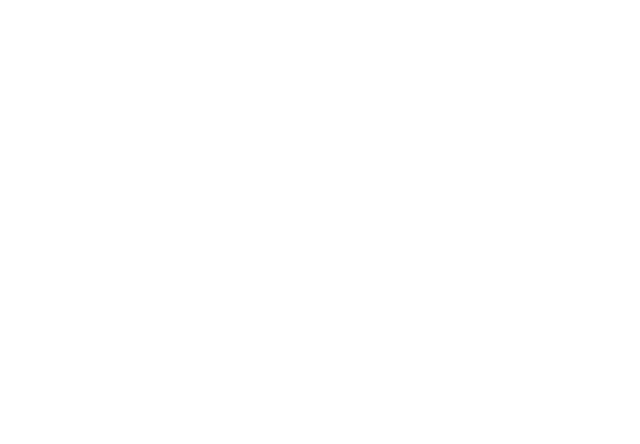
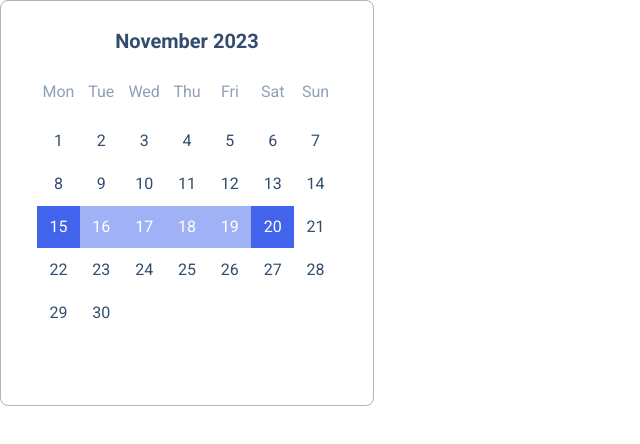
Before and after one commit to js-tasks-ru/htmlcss-20231027_anton012, a website: page 05-lection3/03-calendar/index.html in a window 1280 px wide. Shown: the whole page, without its empty margins (0-640 px from the left). Drawn offline with Linux system fonts and the light colour scheme.

Commit message:
Dz11: add calendar

```diff
--- a/05-lection3/03-calendar/calendar.css
+++ b/05-lection3/03-calendar/calendar.css
@@ -0,0 +1,96 @@
+.calendar {
+    border: 1px solid var(--grey-3);
+    border-radius: 8px;
+    padding: 28px 36px;
+    width: 100%;
+    max-width: 300px;
+}
+
+.calendar__title {
+    margin-bottom: 24px;
+    color: var(--calendar);
+    text-align: center;
+    font-size: 20px;
+    font-style: normal;
+    font-weight: 600;
+    line-height: 24px; /* 120% */
+}
+
+.calendar__wrapper {
+    padding-bottom: 100%;
+    position: relative;
+}
+
+.calendar__inner {
+    position: absolute;
+    top: 0;
+    left: 0;
+    right: 0;
+    bottom: 0;
+    display: grid;
+    grid-template-columns: repeat(7, 1fr);
+    grid-template-rows: repeat(7, 1fr);
+}
+
+.calendar__item {
+    display: flex;
+    align-items: center;
+    justify-content: center;
+    color: var(--calendar);
+    text-align: center;
+    font-size: 16px;
+    font-style: normal;
+    font-weight: 400;
+    line-height: 20px
+}
+
+.calendar__item_day {
+    color: var(--grey-5);
+    margin-bottom: 12px;
+}
+
+.calendar__item_focus1 {
+    grid-column-start: 1;
+    grid-column-end: 2;
+    grid-row-start: 4;
+    grid-row-end: 5;
+    background: var(--blue-2);
+    color: var(--white);
+}
+
+.calendar__item_focus2 {
+    grid-column-start: -3;
+    grid-column-end: -2;
+    grid-row-start: 4;
+    grid-row-end: 5;
+    background: var(--blue-2);
+    color: var(--white);
+}
+
+.calendar__item_intermediate1 {
+    grid-column: 2 / 3;
+    grid-row: 4 / 5;
+    background: var(--calendar-2);
+    color: var(--white);
+}
+
+.calendar__item_intermediate2 {
+    grid-column: 3 / 4;
+    grid-row: 4 / 5;
+    background: var(--calendar-2);
+    color: var(--white);
+}
+
+.calendar__item_intermediate3 {
+    grid-column: 4 / 5;
+    grid-row: 4 / 5;
+    background: var(--calendar-2);
+    color: var(--white);
+}
+
+.calendar__item_intermediate4 {
+    grid-column: 5 / 6;
+    grid-row: 4 / 5;
+    background: var(--calendar-2);
+    color: var(--white);
+}
--- a/05-lection3/03-calendar/index.html
+++ b/05-lection3/03-calendar/index.html
@@ -7,6 +7,49 @@
         <title>Calendar</title>
     </head>
     <body>
-
+        <div class="calendar">
+            <div class="calendar__title">November 2023</div>
+            <div class="calendar__wrapper">
+                <div class="calendar__inner">
+                    <span class="calendar__item calendar__item_day">Mon</span>
+                    <span class="calendar__item calendar__item_day">Tue</span>
+                    <span class="calendar__item calendar__item_day">Wed</span>
+                    <span class="calendar__item calendar__item_day">Thu</span>
+                    <span class="calendar__item calendar__item_day">Fri</span>
+                    <span class="calendar__item calendar__item_day">Sat</span>
+                    <span class="calendar__item calendar__item_day">Sun</span>
+                    <span class="calendar__item">1</span>
+                    <span class="calendar__item">2</span>
+                    <span class="calendar__item">3</span>
+                    <span class="calendar__item">4</span>
+                    <span class="calendar__item">5</span>
+                    <span class="calendar__item">6</span>
+                    <span class="calendar__item">7</span>
+                    <span class="calendar__item">8</span>
+                    <span class="calendar__item">9</span>
+                    <span class="calendar__item">10</span>
+                    <span class="calendar__item">11</span>
+                    <span class="calendar__item">12</span>
+                    <span class="calendar__item">13</span>
+                    <span class="calendar__item">14</span>
+                    <span class="calendar__item calendar__item_focus1">15</span>
+                    <span class="calendar__item calendar__item_intermediate1">16</span>
+                    <span class="calendar__item calendar__item_intermediate2">17</span>
+                    <span class="calendar__item calendar__item_intermediate3">18</span>
+                    <span class="calendar__item calendar__item_intermediate4">19</span>
+                    <span class="calendar__item calendar__item_focus2">20</span>
+                    <span class="calendar__item">21</span>
+                    <span class="calendar__item">22</span>
+                    <span class="calendar__item">23</span>
+                    <span class="calendar__item">24</span>
+                    <span class="calendar__item">25</span>
+                    <span class="calendar__item">26</span>
+                    <span class="calendar__item">27</span>
+                    <span class="calendar__item">28</span>
+                    <span class="calendar__item">29</span>
+                    <span class="calendar__item">30</span>
+                </div>
+            </div>
+        </div>
     </body>
 </html>
--- a/assets/css/main.css
+++ b/assets/css/main.css
@@ -11,11 +11,15 @@
     --pink: #F784AD;
     --purple: #7048E8;
     --blue: #374FC7;
+    --blue-2: #4263EB;
     --red: #F03D3E;
     --grey-1: #F8F9FA;
     --grey-2: #DDE2E5;
     --grey-3: #ACB5BD;
     --grey-4: #495057;
+    --grey-5: #90A0B7;
+    --calendar: #334D6E;
+    --calendar-2: #A0B1F5;
 
     --error: var(--red);
     --success: var(--blue);
```
